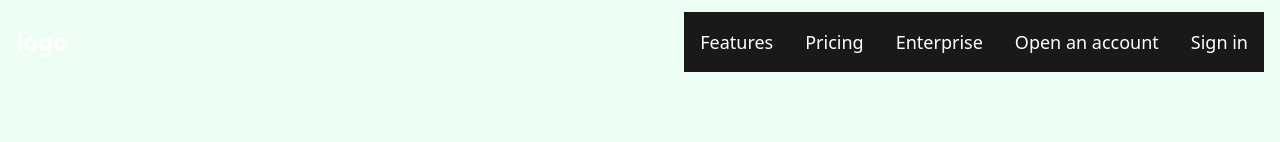
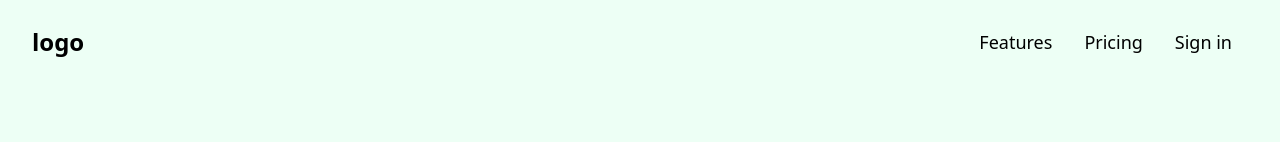
Before and after one commit to adrijabanik/Library-Management-System, a Next.js app: page / in a window 1280 px wide. Shown: the top 142 px of the page. Built offline with nearby package versions, Linux system fonts and the light colour scheme.

Commit message:
Refactor Header component to use Link for navigation and update styles for better visibility

```diff
--- a/src/components/Menubar/Header.js
+++ b/src/components/Menubar/Header.js
@@ -1,19 +1,20 @@
 "use client";
-import React, { useState } from 'react';
+import React, { useState } from "react";
+import Link from "next/link";
 
 const Header = () => {
   const [isMenuOpen, setIsMenuOpen] = useState(false);
 
   return (
-    <header className="fixed top-0 left-0 w-full px-4 py-3 bg-transparent flex justify-between items-center z-50">
+    <header className="fixed top-0 left-0 w-full sm:px-8 px-4  py-3 bg-[#EDFFF5] flex justify-between items-center z-50">
       {/* Logo */}
-      <a href="/" className="text-2xl font-bold text-white">
+      <Link href="/" className="text-2xl font-bold text-black">
         logo
-      </a>
+      </Link>
 
       {/* Hamburger Menu for Mobile */}
       <button
-        className="text-white text-2xl md:hidden focus:outline-none"
+        className="text-black text-2xl md:hidden focus:outline-none"
         onClick={() => setIsMenuOpen(!isMenuOpen)}
         aria-label="Toggle navigation menu"
       >
@@ -23,40 +24,27 @@ const Header = () => {
       {/* Navbar */}
       <nav
         className={`${
-          isMenuOpen ? 'flex' : 'hidden'
-        } absolute top-full left-0 w-full bg-black bg-opacity-90 flex-col items-center space-y-4 p-4 md:static md:w-auto md:flex md:flex-row md:space-y-0 md:space-x-8`}
+          isMenuOpen ? "flex" : "hidden"
+        } absolute top-full left-0 w-full bg-[#c8f9df]  text-black sm:bg-transparent flex-col items-center space-y-4 p-4 md:static md:w-auto md:flex md:flex-row md:space-y-0 md:space-x-8`}
       >
-        <a
-          href="/"
-          className="text-lg font-medium text-white relative transition-all hover:after:w-full after:content-[''] after:absolute after:top-full after:left-0 after:w-0 after:h-[2px] after:bg-white after:transition-all"
+        <Link
+          href="/features"
+          className="text-lg font-medium relative transition-all hover:after:w-full after:content-[''] after:absolute after:top-full after:left-0 after:w-0 after:h-[2px] after:bg-white after:transition-all"
         >
           Features
-        </a>
-        <a
-          href="/"
-          className="text-lg font-medium text-white relative transition-all hover:after:w-full after:content-[''] after:absolute after:top-full after:left-0 after:w-0 after:h-[2px] after:bg-white after:transition-all"
+        </Link>
+        <Link
+          href="/pricing"
+          className="text-lg font-medium relative transition-all hover:after:w-full after:content-[''] after:absolute after:top-full after:left-0 after:w-0 after:h-[2px] after:bg-white after:transition-all"
         >
           Pricing
-        </a>
-        <a
-          href="/"
-          className="text-lg font-medium text-white relative transition-all hover:after:w-full after:content-[''] after:absolute after:top-full after:left-0 after:w-0 after:h-[2px] after:bg-white after:transition-all"
+        </Link>
+        <Link
+          href="/sign-in"
+          className="text-lg font-medium relative transition-all hover:after:w-full after:content-[''] after:absolute after:top-full after:left-0 after:w-0 after:h-[2px] after:bg-white after:transition-all"
         >
-          Enterprise
-        </a>
-        <a
-          href="/"
-          className="text-lg font-medium text-white relative transition-all hover:after:w-full after:content-[''] after:absolute after:top-full after:left-0 after:w-0 after:h-[2px] after:bg-white after:transition-all"
-        >
-          Open an account
-        </a>
-        <a
-          href="/"
-          className="text-lg font-medium text-white relative transition-all hover:after:w-full after:content-[''] after:absolute after:top-full after:left-0 after:w-0 after:h-[2px] after:bg-white after:transition-all"
-        >
-
           Sign in
-        </a>
+        </Link>
       </nav>
     </header>
   );
```
